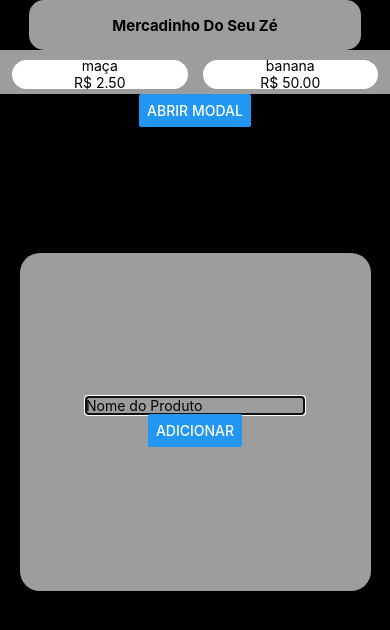
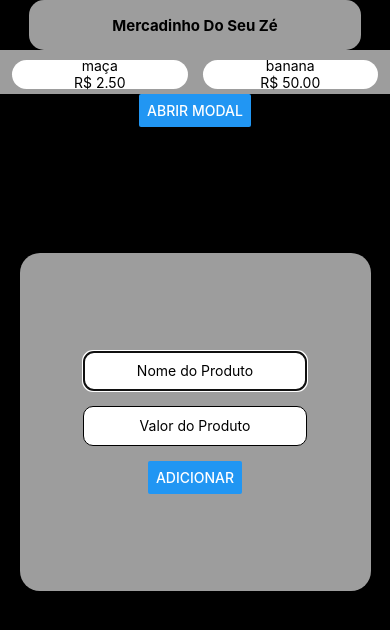
Before and after one commit to ErickDsBR/React-Native-Project, a React Native app: screen / in a window 390 px wide. Both pictures are taken after a click on the button "ABRIR MODAL". Shown: the top 630 px of the page. Built offline with nearby package versions, Linux system fonts and the light colour scheme.

Commit message:
styles etc

```diff
--- a/App.js
+++ b/App.js
@@ -50,10 +50,14 @@ export default function App() {
         <SafeAreaView style={styles.modalContainer}>
           <View style={styles.modalView}>
             <TextInput
-            styles={styles.input}
-            value={String}
-            placeholder="Nome do Produto"
-            keyboardType="product-name"
+              style={styles.input}
+              placeholder="Nome do Produto"
+              keyboardType="default"
+            ></TextInput>
+            <TextInput
+              style={styles.input}
+              placeholder="Valor do Produto"
+              keyboardType="decimal-pad"
             ></TextInput>
             <Text style={styles.modalText}></Text>
             <Button title="Adicionar" onPress={() => setModalVisible(false)} />
@@ -121,7 +125,17 @@ const styles = StyleSheet.create({
 
   },
   input: {
-
+    elevation: 15,
+    colortext: "#000",
+    backgroundColor: "#fff",
+    padding: 10,
+    borderBlockColor: "#000",
+    textAlign: "center",
+    marginBottom: 15,
+    borderWidth: 1,
+    borderRadius: 10,
+    width: "80%",
+    height: 40,
 
   },
 
```
